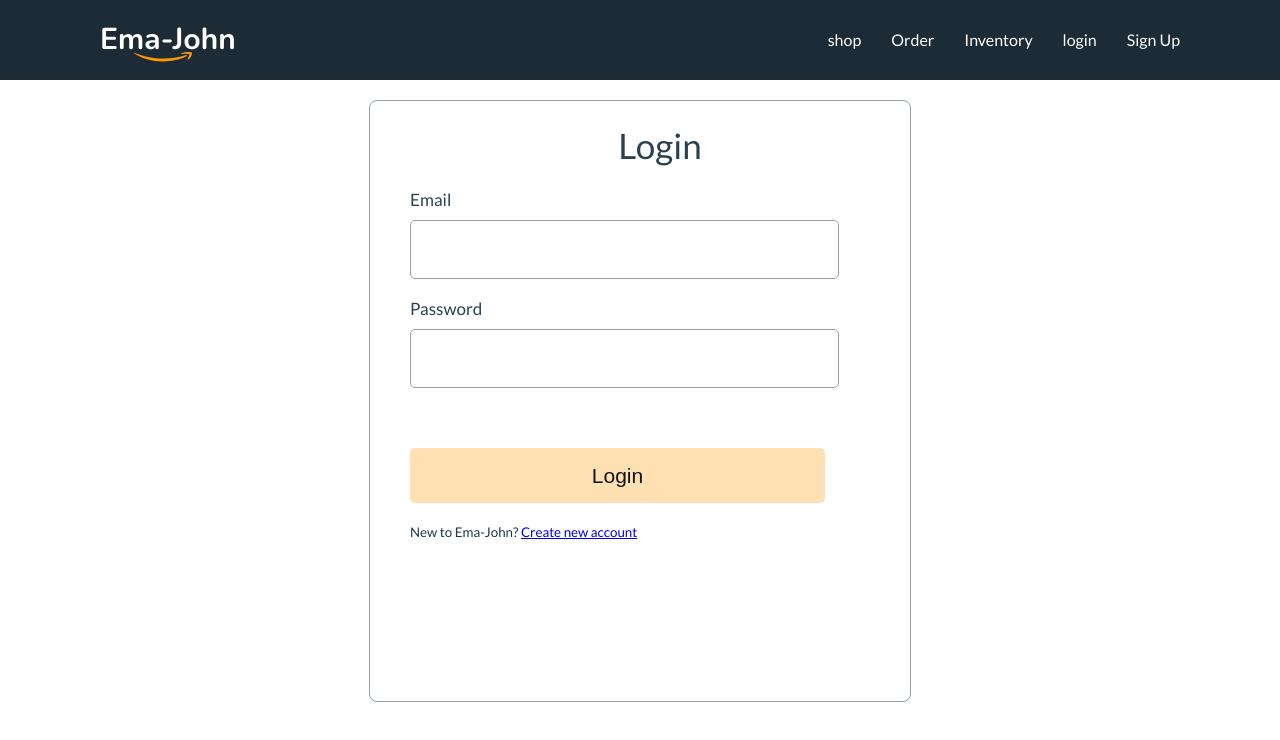
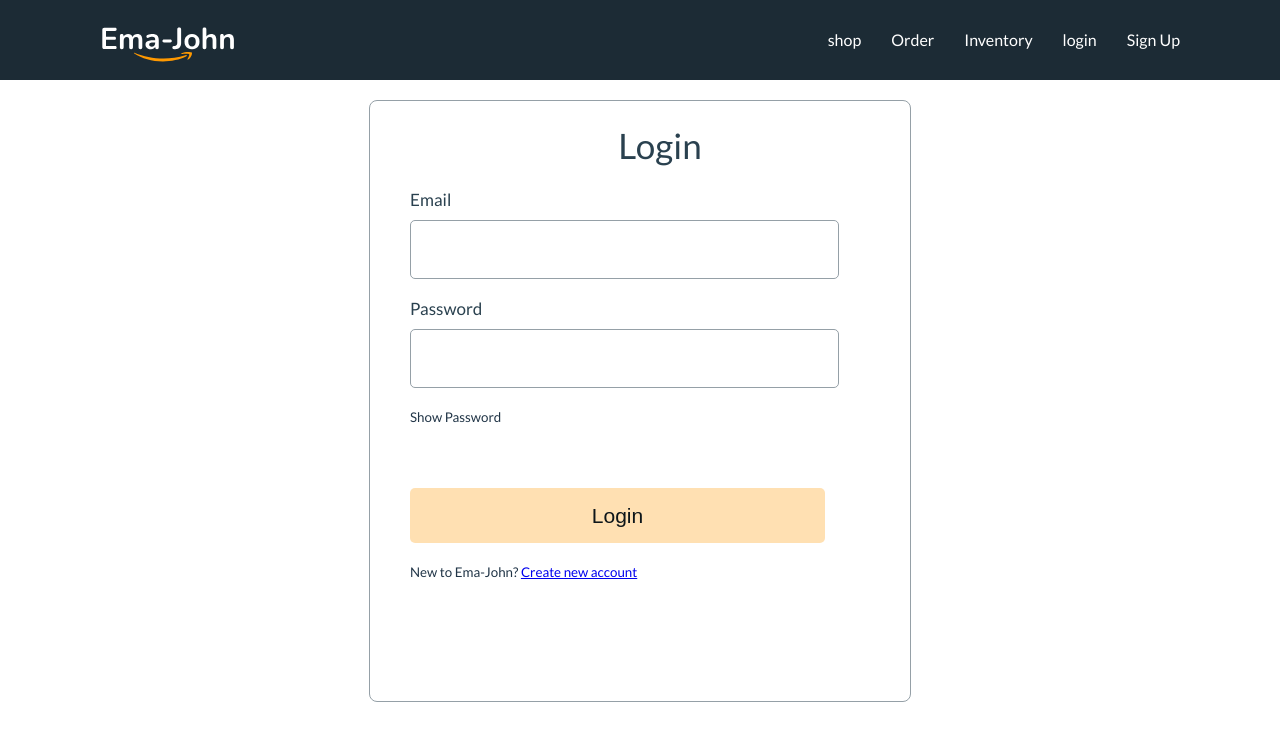
Before and after one commit to souravadhikar1/ema-jhon-simple, a React (Vite) app: page /login in a window 1280 px wide. Shown: the top 740 px of the page. Built offline with nearby package versions, Linux system fonts and the light colour scheme; no server answers.

Commit message:
final touch added

```diff
--- a/src/Components/LogIn/Login.jsx
+++ b/src/Components/LogIn/Login.jsx
@@ -1,10 +1,12 @@
-import React, { useContext } from "react";
+import React, { useContext, useState } from "react";
 import "./Login.css";
 import { Link, useLocation, useNavigate } from "react-router-dom";
 import { AuthContext } from "../providers/AuthProvider";
 
 const Login = () => {
   // const [error, setError] = useState("");
+  const [show, setShow] = useState(false);
+
   const { signIn } = useContext(AuthContext);
   const navigate = useNavigate();
   const location = useLocation();
@@ -41,7 +43,17 @@ const Login = () => {
         </div>
         <div className="form-control">
           <label htmlFor="">Password</label>
-          <input type="password" name="password" id="" required />
+          <input
+            type={show ? "text" : "password"}
+            name="password"
+            id=""
+            required
+          />
+          <p onClick={() => setShow(!show)}>
+            <small>
+              {show ? <span>Hide Password</span> : <span>Show Password</span>}
+            </small>
+          </p>
         </div>
         <input className="btn-submit" type="submit" value="Login" />
       </form>
```
Also changed, not shown: firebase.json (added), 1 other file (tests, documents, lock files or other folders).
